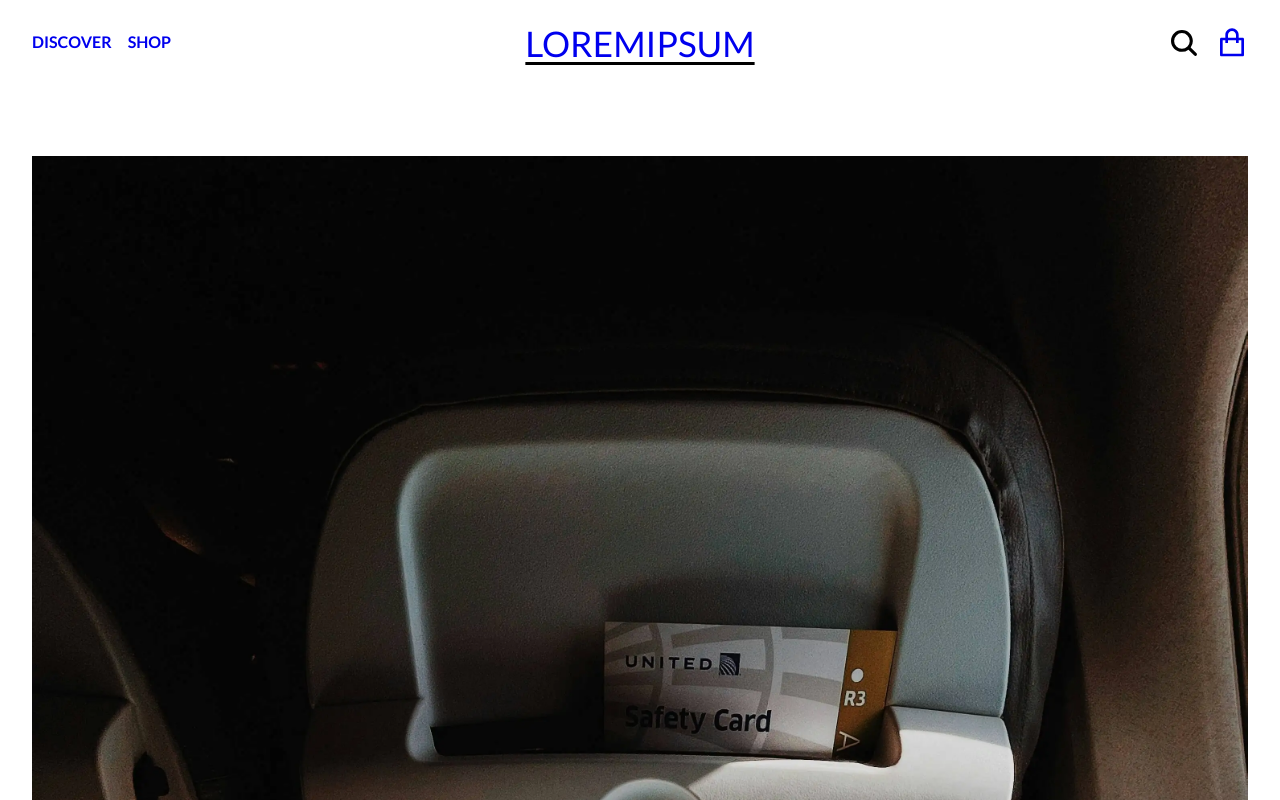
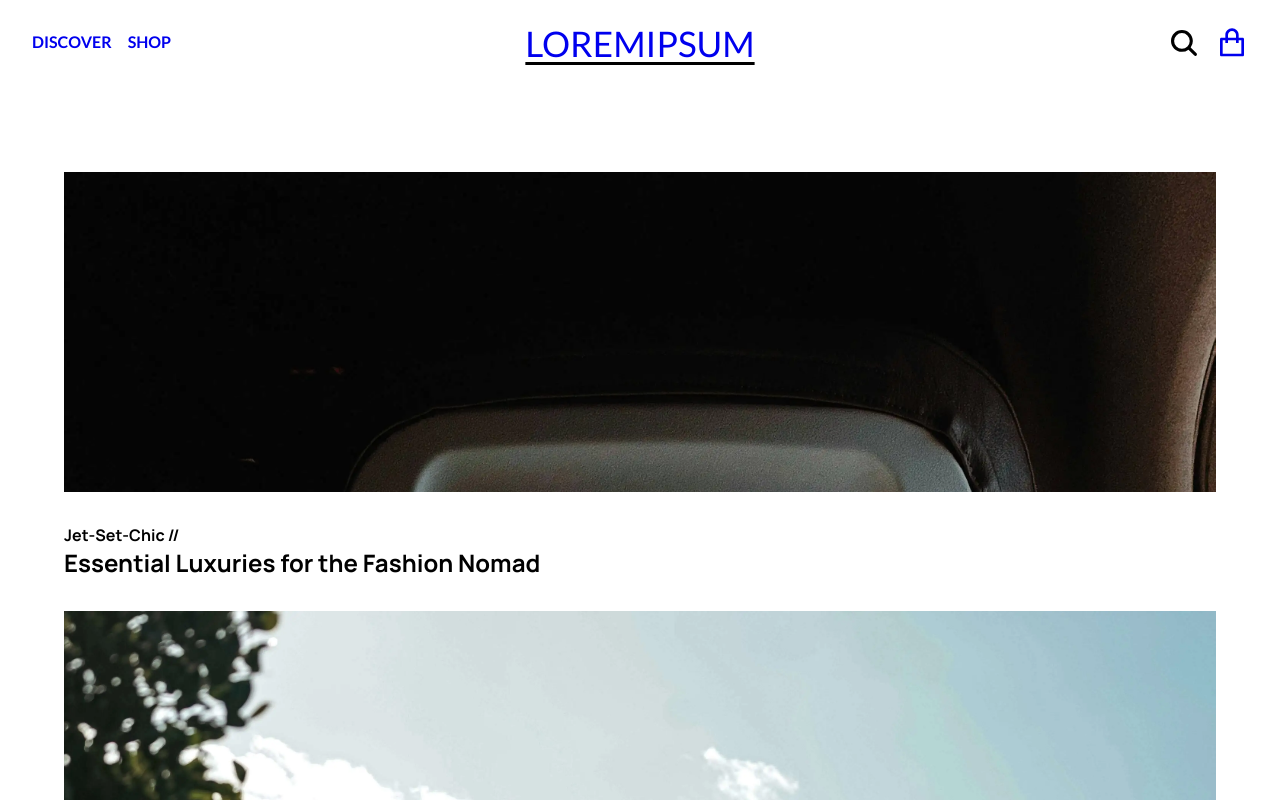
Before and after one commit to dylewskii/shopping-cart, a React (Vite) app: page /discover in a window 1280 px wide. Shown: the top 800 px of the page. Built offline with nearby package versions, Linux system fonts and the light colour scheme.

Commit message:
add imgWrapper, call to action button & style each entry

```diff
--- a/src/components/blog-entry/BlogEntry.jsx
+++ b/src/components/blog-entry/BlogEntry.jsx
@@ -6,7 +6,15 @@ export default function BlogEntry({ children }) {
 }
 
 BlogEntry.BlogImage = ({ src, alt }) => {
-  return <img src={src} alt={alt} />;
+  return (
+    <div className={styles.blogImgWrapper}>
+      <img className={styles.blogImg} src={src} alt={alt} />
+    </div>
+  );
+};
+
+BlogEntry.Content = ({ children }) => {
+  return <div className={styles.content}>{children}</div>;
 };
 
 BlogEntry.Title = ({ children }) => {
@@ -17,16 +25,24 @@ BlogEntry.Description = ({ children }) => {
   return <p className={styles.description}>{children}</p>;
 };
 
+BlogEntry.CallToAction = ({ children }) => {
+  return <a className={styles.cta}>{children}</a>;
+};
+
 // Prop Types
 BlogEntry.propTypes = { children: PropTypes.node };
 BlogEntry.BlogImage.propTypes = {
   src: PropTypes.string,
   alt: PropTypes.string,
 };
+BlogEntry.Content.propTypes = { children: PropTypes.node };
 BlogEntry.Title.propTypes = { children: PropTypes.node };
 BlogEntry.Description.propTypes = { children: PropTypes.node };
+BlogEntry.CallToAction.propTypes = { children: PropTypes.node };
 // Display Names
-BlogEntry.displayName = "BlogEntry.displayName";
-BlogEntry.BlogImage.displayName = "BlogEntry.BlogImage.displayName";
-BlogEntry.Title.displayName = "BlogEntry.Title.displayName";
-BlogEntry.Description.displayName = "BlogEntry.Description.displayName";
+BlogEntry.displayName = "BlogEntry";
+BlogEntry.BlogImage.displayName = "BlogEntry.BlogImage";
+BlogEntry.Content.displayName = "BlogEntry.Content";
+BlogEntry.Title.displayName = "BlogEntry.Title";
+BlogEntry.Description.displayName = "BlogEntry.Description";
+BlogEntry.CallToAction.displayName = "BlogEntry.CallToAction";
--- a/src/components/blog-entry/BlogEntry.module.css
+++ b/src/components/blog-entry/BlogEntry.module.css
@@ -0,0 +1,45 @@
+.blogEntry {
+  display: flex;
+  flex-direction: column;
+  padding: 1rem 2rem;
+}
+
+.blogEntry:last-child {
+  margin-bottom: 3rem;
+}
+
+.blogImgWrapper {
+  max-height: 20rem;
+  margin-bottom: 2rem;
+  overflow: hidden;
+}
+
+.blogImg {
+  object-fit: cover;
+  object-position: center 40%;
+}
+
+.content {
+  display: flex;
+  flex-direction: column;
+  gap: 10px;
+}
+
+.description {
+  font-family: "heading-bold";
+}
+
+h2::after {
+  content: " //";
+}
+
+.description {
+  font-size: 1.5rem;
+}
+
+.cta {
+  width: fit-content;
+  text-transform: uppercase;
+  border-bottom: 1.5px solid var(--clr-black);
+  margin-top: 10px;
+}
```
